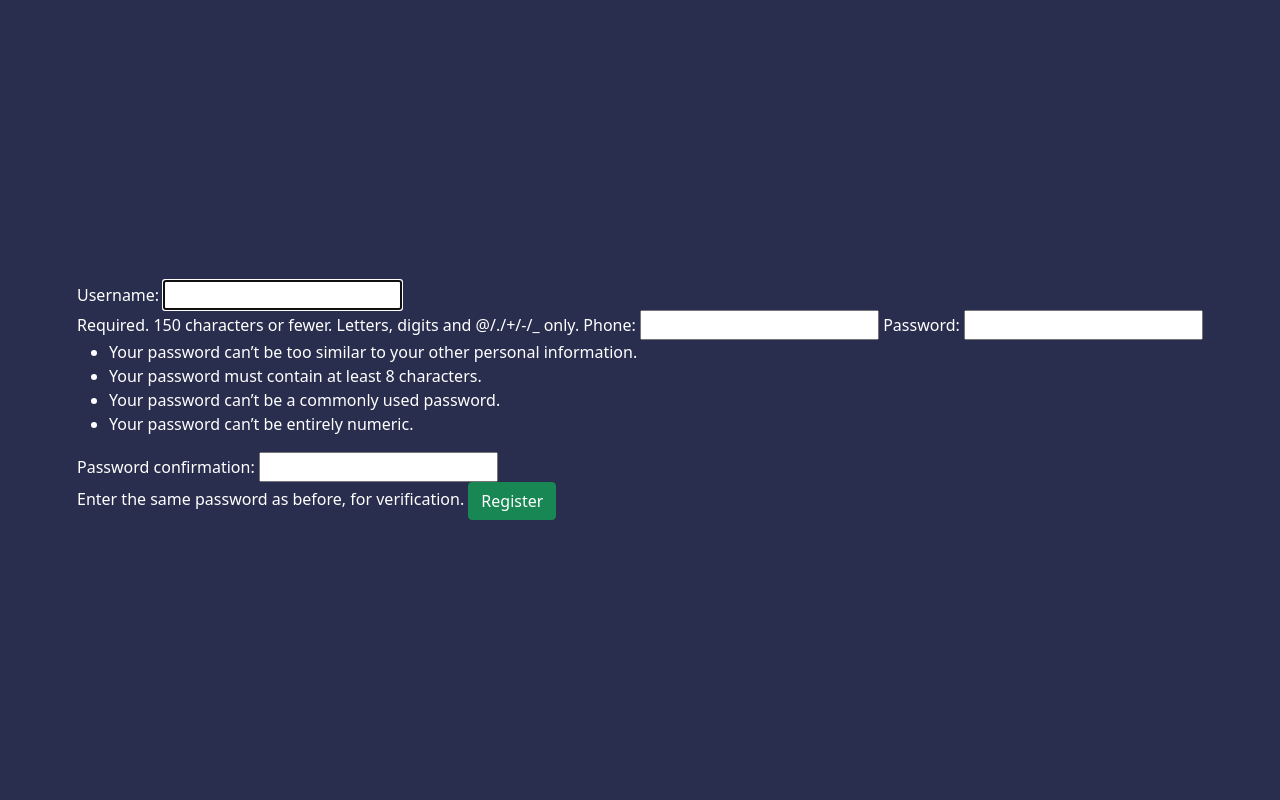
After one commit to Abemelech/abemgram, a Django app: page /register/ in a window 1280 px wide. The commit adds this page. Run offline with Django 4.2, Linux system fonts and the light colour scheme.

Commit message:
Created register form and centered the div, in addition 100% height for all the fields

```diff
--- a/abemgram/abemgram/settings.py
+++ b/abemgram/abemgram/settings.py
@@ -37,7 +37,9 @@ INSTALLED_APPS = [
     'django.contrib.sessions',
     'django.contrib.messages',
     'django.contrib.staticfiles',
+    'phonenumber_field',
     'main.apps.MainConfig',
+    'register.apps.RegisterConfig',
 ]
 
 MIDDLEWARE = [
--- a/abemgram/abemgram/urls.py
+++ b/abemgram/abemgram/urls.py
@@ -15,8 +15,11 @@ Including another URLconf
 """
 from django.contrib import admin
 from django.urls import path, include
+from register import views as regview
 
 urlpatterns = [
     path('admin/', admin.site.urls),
     path('', include("main.urls")),
+    path('register/', regview.register, name = "register"),
+    path('', include("django.contrib.auth.urls"))
 ]
--- a/abemgram/main/templates/main/index.html
+++ b/abemgram/main/templates/main/index.html
@@ -1,5 +1,5 @@
 <!DOCTYPE html>
-<html lang="en">
+<html lang="en" style="height: 100%;">
 <head>
     <meta charset="UTF-8">
     <meta http-equiv="X-UA-Compatible" content="IE=edge">
@@ -10,8 +10,8 @@
 
     <title>Abemgram</title>
 </head>
-<body style="background-color: #292e4e;">
-    <div class="container-fluid" style="color: white; background-size: cover;">
+<body style="background-color: #292e4e; height: 100%;">
+    <div class="container-fluid" style="color: white; height: 100%;">
         {% block content %}
         {% endblock %}
     </div>
--- /dev/null
+++ b/abemgram/register/forms.py
@@ -0,0 +1,14 @@
+from dataclasses import field
+from enum import unique
+from hashlib import blake2b
+from django import forms
+from django.contrib.auth import login, authenticate
+from django.contrib.auth.forms import UserCreationForm
+from django.contrib.auth.models import User
+
+class RegisterForm(UserCreationForm):
+    phone = forms.CharField(max_length=10)
+
+    class Meta:
+        model = User
+        fields = ["username", "phone", "password1", "password2"]
--- /dev/null
+++ b/abemgram/register/templates/register/register.html
@@ -0,0 +1,11 @@
+{% extends 'main/index.html' %}
+
+{% block content %}
+    <div class="d-flex align-items-center justify-content-center" style="height: 100%;">
+        <form method="POST">
+            {% csrf_token %}
+            {{ form }}
+            <button class="btn btn-success" type="submit">Register</button>
+        </form>
+    </div>
+{% endblock %}
--- a/abemgram/register/views.py
+++ b/abemgram/register/views.py
@@ -1,3 +1,16 @@
-from django.shortcuts import render
+from re import L
+from django.shortcuts import redirect, render
+from .forms import RegisterForm
 
 # Create your views here.
+def register(response):
+    if response.method == "POST":
+        form = RegisterForm(response.POST)
+        if form.is_valid():
+            form.save()
+            return redirect("")
+
+    else:
+        form = RegisterForm()
+
+    return render(response, 'register/register.html', {'form':form})
```
Also changed, not shown: 2 other files.
